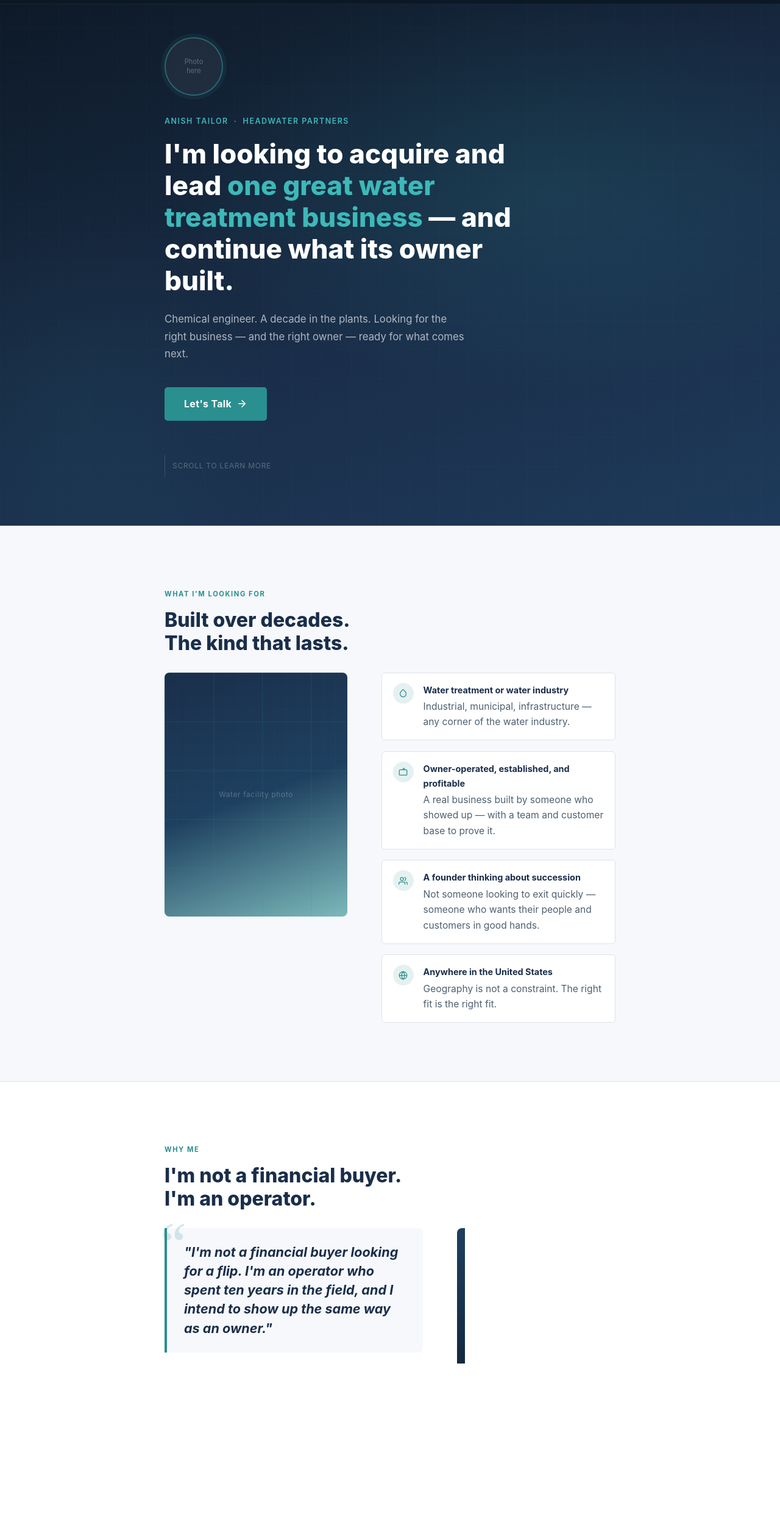
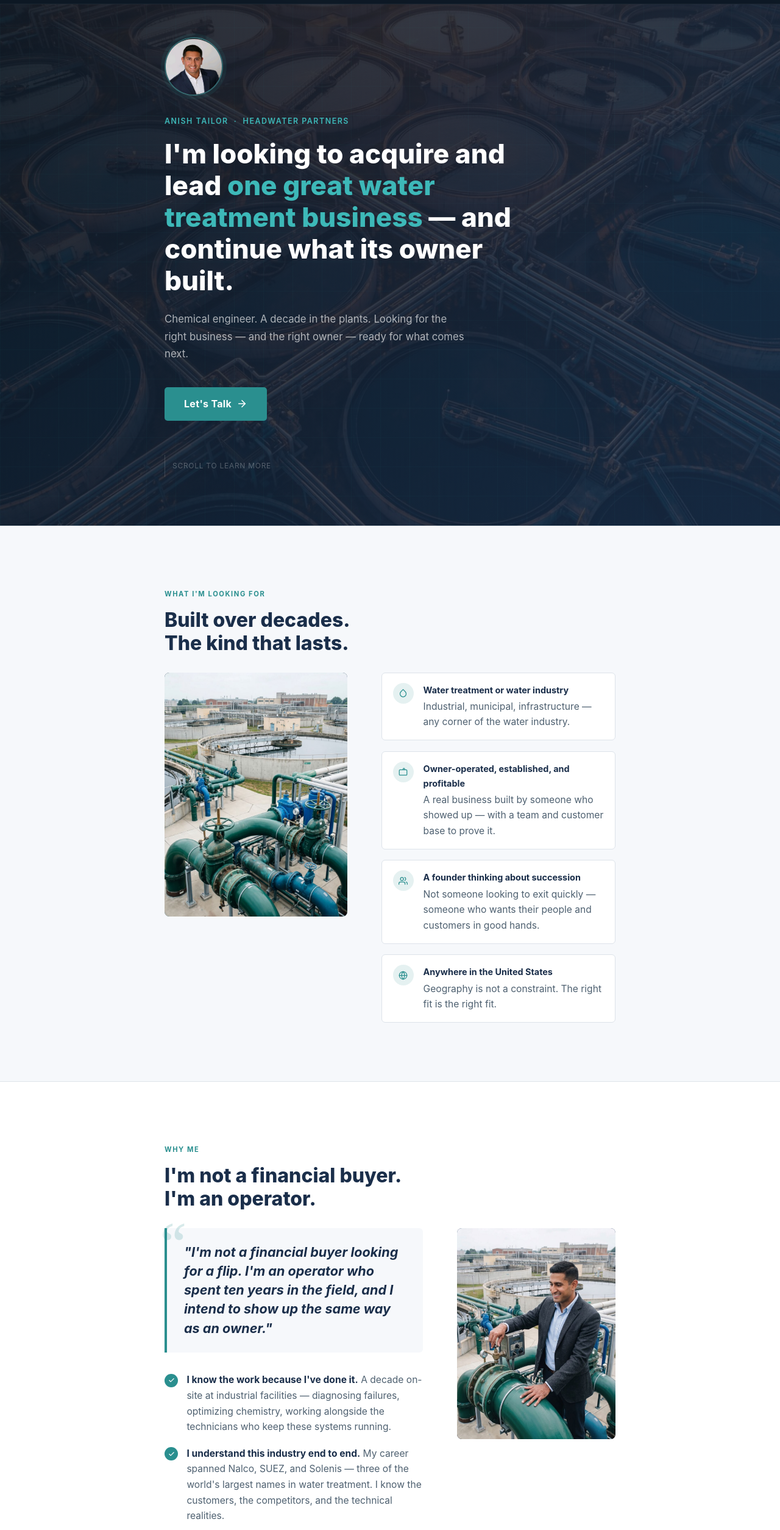
Before and after one commit to devintailor-dmant4/anish-tailor-site, a plain HTML site: page index.html in a window 1280 px wide. Shown: the part 51-2560 px from the top of the page at 61% size. Drawn offline with Linux system fonts and the light colour scheme.

Commit message:
Update operator-field image, optimize all images to web-ready JPGs, remove placeholder overlays

```diff
--- a/index.html
+++ b/index.html
@@ -116,16 +116,9 @@
       position: relative;
       overflow: hidden;
 
-      /*
-        When hero-bg.jpg is ready, replace the background below with:
       background:
         linear-gradient(135deg, rgba(13,24,37,0.88) 0%, rgba(26,46,74,0.82) 100%),
         url('images/hero-bg.jpg') center / cover no-repeat;
-      */
-      background:
-        radial-gradient(ellipse 80% 60% at 70% 40%, rgba(42,143,143,0.18) 0%, transparent 60%),
-        radial-gradient(ellipse 50% 80% at 10% 80%, rgba(42,143,143,0.08) 0%, transparent 50%),
-        linear-gradient(160deg, var(--navy-deeper) 0%, var(--navy) 60%, #1e3a5a 100%);
     }
 
     /* Subtle grid texture — evokes industrial precision */
@@ -277,17 +270,7 @@
       background-size: 80px 80px, 80px 80px, 20px 20px, 20px 20px;
     }
 
-    .facility-image::after {
-      content: 'Water facility photo';
-      position: absolute;
-      inset: 0;
-      display: flex;
-      align-items: center;
-      justify-content: center;
-      color: rgba(255,255,255,0.25);
-      font-size: 0.75rem;
-      letter-spacing: 0.05em;
-    }
+    .facility-image::after { content: none; }
 
     .facility-image img {
       width: 100%;
@@ -376,21 +359,7 @@
         radial-gradient(ellipse 60% 40% at 60% 30%, rgba(42,143,143,0.25) 0%, transparent 70%);
     }
 
-    .field-image::after {
-      content: 'Field / operator photo\A(ideally a real photo of Anish)';
-      white-space: pre;
-      position: absolute;
-      inset: 0;
-      display: flex;
-      align-items: center;
-      justify-content: center;
-      color: rgba(255,255,255,0.25);
-      font-size: 0.72rem;
-      letter-spacing: 0.04em;
-      text-align: center;
-      padding: 1rem;
-      line-height: 1.5;
-    }
+    .field-image::after { content: none; }
 
     .field-image img {
       width: 100%;
@@ -980,11 +949,7 @@
   <section id="hero">
     <div class="hero-inner">
 
-      <!--
-        REPLACE THIS DIV with a real headshot when ready:
       <img src="images/anish-headshot.jpg" alt="Anish Tailor" class="hero-photo" />
-      -->
-      <div class="hero-photo">Photo<br>here</div>
 
       <p class="hero-kicker">Anish Tailor &nbsp;·&nbsp; Headwater Partners</p>
 
@@ -1017,13 +982,9 @@
 
       <div class="split">
 
-        <!--
-          REPLACE THIS DIV with a real facility photo when ready:
         <div class="facility-image">
           <img src="images/water-facility.jpg" alt="Industrial water treatment facility" />
         </div>
-        -->
-        <div class="facility-image"></div>
 
         <div class="business-content">
           <ul class="criteria">
@@ -1122,13 +1083,9 @@
           </ul>
         </div>
 
-        <!--
-          REPLACE THIS DIV with a real field photo when ready:
         <div class="field-image">
           <img src="images/operator-field.jpg" alt="Anish Tailor in the field" />
         </div>
-        -->
-        <div class="field-image"></div>
 
       </div>
     </div>
@@ -1157,10 +1114,7 @@
               Replace .ph div with: <img src="images/step-01-conversation.jpg" alt="..." />
             -->
             <div class="step-img s1">
-              <div class="ph">
-                <svg viewBox="0 0 24 24"><path d="M21 15a2 2 0 0 1-2 2H7l-4 4V5a2 2 0 0 1 2-2h14a2 2 0 0 1 2 2z"/></svg>
-                <span>Photo: relaxed first conversation</span>
-              </div>
+              <img src="images/step-01-conversation.jpg" alt="A relaxed first conversation over coffee" />
             </div>
             <div class="step-text">
               <span class="step-tag">No commitment required</span>
@@ -1186,10 +1140,7 @@
               See images/PROMPTS.md for full AI prompt.
             -->
             <div class="step-img s2">
-              <div class="ph">
-                <svg viewBox="0 0 24 24"><path d="M3 9l9-7 9 7v11a2 2 0 0 1-2 2H5a2 2 0 0 1-2-2z"/><polyline points="9 22 9 12 15 12 15 22"/></svg>
-                <span>Photo: site visit / touring the facility</span>
-              </div>
+              <img src="images/step-02-site-visit.jpg" alt="Touring the facility in person" />
             </div>
             <div class="step-text">
               <span class="step-tag">He comes to you</span>
@@ -1215,10 +1166,7 @@
               See images/PROMPTS.md for full AI prompt.
             -->
             <div class="step-img s3">
-              <div class="ph">
-                <svg viewBox="0 0 24 24"><path d="M14 2H6a2 2 0 0 0-2 2v16a2 2 0 0 0 2 2h12a2 2 0 0 0 2-2V8z"/><polyline points="14 2 14 8 20 8"/><line x1="16" y1="13" x2="8" y2="13"/><line x1="16" y1="17" x2="8" y2="17"/><polyline points="10 9 9 9 8 9"/></svg>
-                <span>Photo: reviewing terms together</span>
-              </div>
+              <img src="images/step-03-offer.jpg" alt="Reviewing a fair offer together" />
             </div>
             <div class="step-text">
               <span class="step-tag">Clear terms, no games</span>
@@ -1244,10 +1192,7 @@
               See images/PROMPTS.md for full AI prompt.
             -->
             <div class="step-img s4">
-              <div class="ph">
-                <svg viewBox="0 0 24 24"><path d="M17 21v-2a4 4 0 0 0-4-4H5a4 4 0 0 0-4 4v2"/><circle cx="9" cy="7" r="4"/><path d="M23 21v-2a4 4 0 0 0-3-3.87"/><path d="M16 3.13a4 4 0 0 1 0 7.75"/></svg>
-                <span>Photo: owner and successor working side by side</span>
-              </div>
+              <img src="images/step-04-transition.jpg" alt="Owner and successor working side by side" />
             </div>
             <div class="step-text">
               <span class="step-tag">On your timeline</span>
@@ -1273,10 +1218,7 @@
               See images/PROMPTS.md for full AI prompt.
             -->
             <div class="step-img s5">
-              <div class="ph">
-                <svg viewBox="0 0 24 24"><circle cx="12" cy="12" r="10"/><polyline points="16 12 12 8 8 12"/><line x1="12" y1="16" x2="12" y2="8"/></svg>
-                <span>Photo: confident new owner at the facility</span>
-              </div>
+              <img src="images/step-05-ownership.jpg" alt="New owner standing confidently at the facility" />
             </div>
             <div class="step-text">
               <span class="step-tag">The business continues</span>
@@ -1303,13 +1245,9 @@
 
       <div class="about-split">
 
-        <!--
-          REPLACE THIS DIV with a real portrait when ready:
         <div class="about-portrait">
-            <img src="images/anish-about.jpg" alt="Anish Tailor" />
+          <img src="images/anish-headshot.jpg" alt="Anish Tailor" />
         </div>
-        -->
-        <div class="about-portrait">Portrait<br>photo<br>here</div>
 
         <div class="about-text">
           <p>
```
Also changed, not shown: images/anish-headshot.jpg (added), images/hero-bg.jpg (added), images/operator-field.jpg (added), images/step-01-conversation.jpg (added), images/step-02-site-visit.jpg (added), images/step-03-offer.jpg (added), images/step-04-transition.jpg (added), images/step-05-ownership.jpg (added), images/water-facility.jpg (added), 1 other file. Lines whose indentation alone changed are shown as unchanged.
